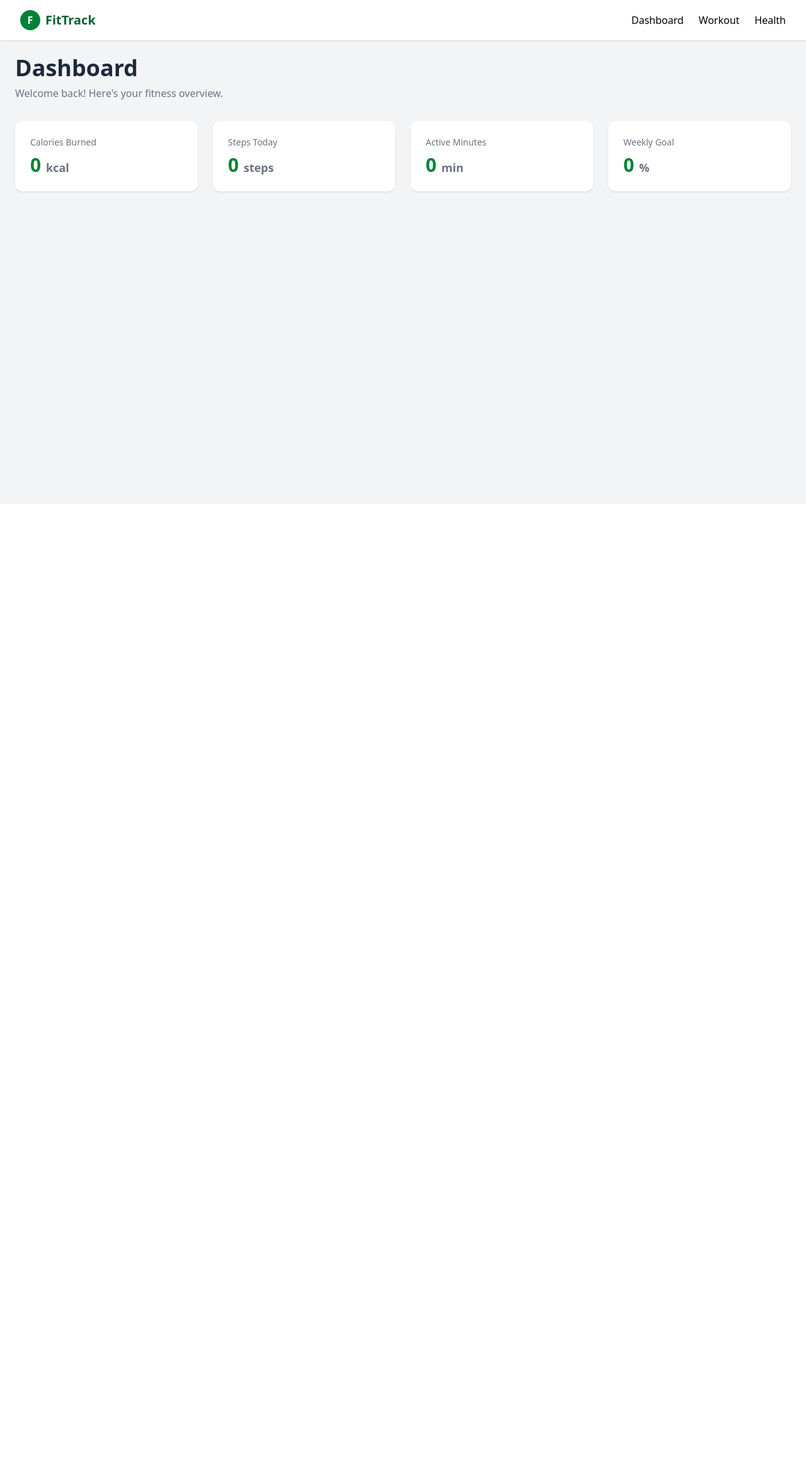
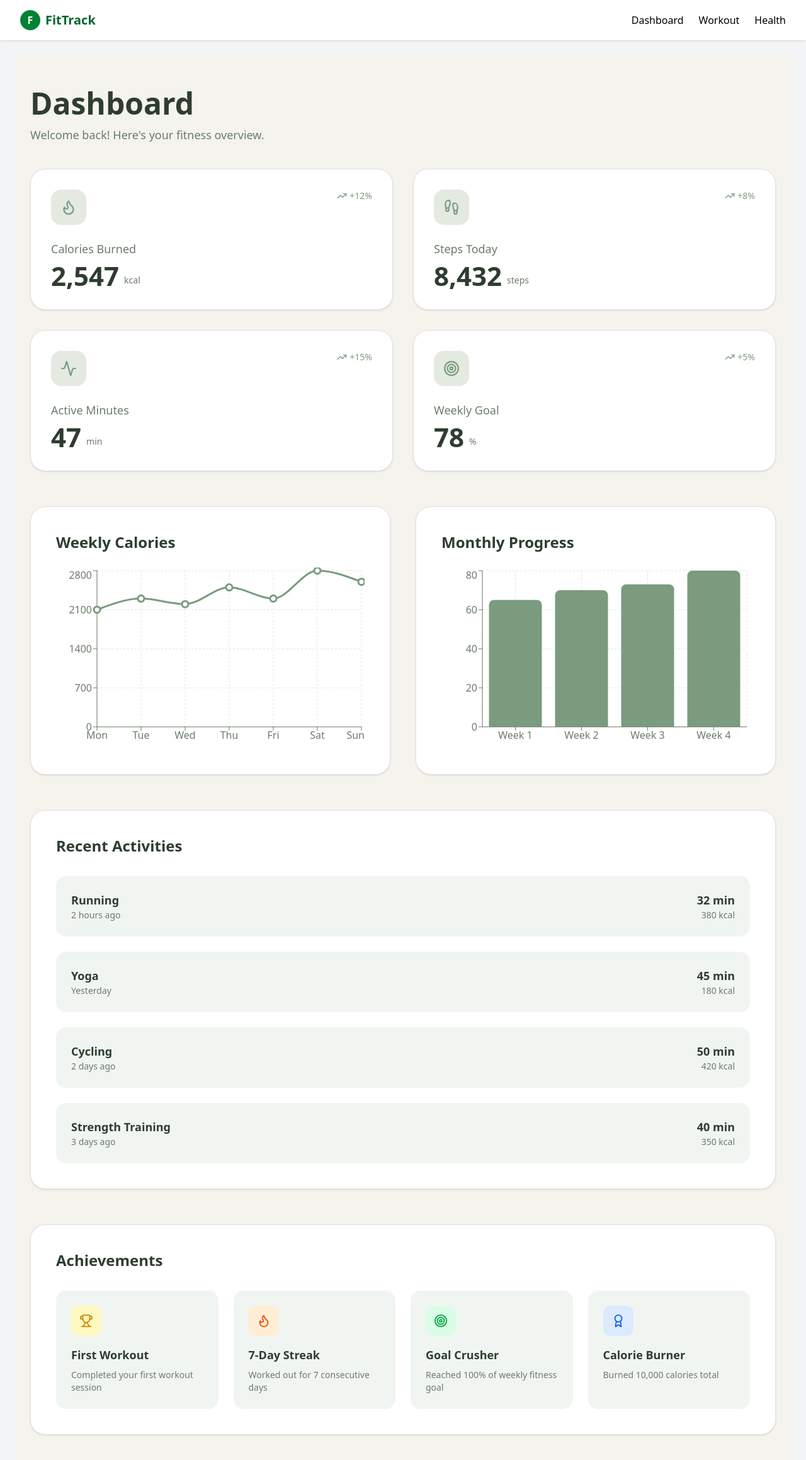
Before and after one commit to OluwadamilolaOlaniyan/Fitness-Tracker, a React (Vite) app: page /dashboard in a window 1280 px wide. Shown: the top 2318 px of the page at 63% size. Before the commit the page ends 800 px from the top, so only its background shows below. Built offline with nearby package versions, Linux system fonts and the light colour scheme.

Commit message:
added Interactive charts tracking, weekly calories,monthly progress

```diff
--- a/package.json
+++ b/package.json
@@ -15,6 +15,7 @@
     "react": "^19.2.0",
     "react-dom": "^19.2.0",
     "react-router-dom": "^7.13.0",
+    "recharts": "^3.7.0",
     "tailwindcss": "^4.1.18"
   },
   "devDependencies": {
--- /dev/null
+++ b/src/components/dashboard/Achievements.jsx
@@ -0,0 +1,66 @@
+
+import { Award, Trophy, Flame, Target } from "lucide-react";
+
+export default function Achievements() {
+  const achievements = [
+    {
+      icon: Trophy,
+      title: "First Workout",
+      description: "Completed your first workout session",
+      color: "bg-yellow-100 text-yellow-600",
+    },
+    {
+      icon: Flame,
+      title: "7-Day Streak",
+      description: "Worked out for 7 consecutive days",
+      color: "bg-orange-100 text-orange-600",
+    },
+    {
+      icon: Target,
+      title: "Goal Crusher",
+      description: "Reached 100% of weekly fitness goal",
+      color: "bg-green-100 text-green-600",
+    },
+    {
+      icon: Award,
+      title: "Calorie Burner",
+      description: "Burned 10,000 calories total",
+      color: "bg-blue-100 text-blue-600",
+    },
+  ];
+
+  return (
+    <div className="bg-white rounded-3xl p-10 shadow-sm border border-[#E6E2DA] animate-fadeIn mt-14">
+
+      <h2 className="text-2xl font-semibold text-[#2E3D2F] mb-8">
+        Achievements
+      </h2>
+
+      <div className="grid sm:grid-cols-2 lg:grid-cols-4 gap-6">
+        {achievements.map((item, index) => {
+          const Icon = item.icon;
+          return (
+            <div
+              key={index}
+              className="bg-[#F1F5F1] rounded-2xl p-6 hover:shadow-md transition duration-300 flex flex-col items-start"
+            >
+              <div
+                className={`w-12 h-12 rounded-xl flex items-center justify-center mb-4 ${item.color}`}
+              >
+                <Icon size={22} />
+              </div>
+
+              <h3 className="text-lg font-semibold text-[#2E3D2F] mb-2">
+                {item.title}
+              </h3>
+
+              <p className="text-sm text-[#6B7C6B]">
+                {item.description}
+              </p>
+            </div>
+          );
+        })}
+      </div>
+    </div>
+  );
+}
--- /dev/null
+++ b/src/components/dashboard/MetricCard.jsx
@@ -0,0 +1,34 @@
+
+import { TrendingUp } from "lucide-react";
+
+export default function MetricCard({ icon: Icon, title, value, unit, trend }) {
+  return (
+    <div className="bg-white rounded-3xl p-8 shadow-sm border border-[#E6E2DA]
+                    hover:shadow-lg transition duration-300 animate-fadeIn">
+
+      <div className="flex justify-between items-start mb-6">
+        <div className="w-14 h-14 bg-[#E4E9E2] rounded-2xl flex items-center justify-center">
+          <Icon className="text-[#7A9B7E]" size={26} />
+        </div>
+
+        <div className="flex items-center text-[#7A9B7E] text-sm font-medium">
+          <TrendingUp size={16} className="mr-1" />
+          {trend}
+        </div>
+      </div>
+
+      <p className="text-[#6B7C6B] text-lg mb-2">
+        {title}
+      </p>
+
+      <div className="flex items-end gap-2">
+        <h2 className="text-[42px] font-bold text-[#2E3D2F] leading-none">
+          {value}
+        </h2>
+        <span className="text-[#6B7C6B] mb-1 text-sm">
+          {unit}
+        </span>
+      </div>
+    </div>
+  );
+}
--- /dev/null
+++ b/src/components/dashboard/MonthlyProgressChart.jsx
@@ -0,0 +1,41 @@
+
+import {
+  BarChart,
+  Bar,
+  XAxis,
+  YAxis,
+  Tooltip,
+  ResponsiveContainer,
+  CartesianGrid,
+} from "recharts";
+
+const data = [
+  { week: "Week 1", progress: 65 },
+  { week: "Week 2", progress: 70 },
+  { week: "Week 3", progress: 73 },
+  { week: "Week 4", progress: 80 },
+];
+
+export default function MonthlyProgressChart() {
+  return (
+    <div className="bg-white rounded-3xl p-10 shadow-sm border border-[#E6E2DA] animate-fadeIn">
+
+      <h2 className="text-2xl font-semibold text-[#2E3D2F] mb-6">
+        Monthly Progress
+      </h2>
+
+      <div className="h-72">
+        <ResponsiveContainer width="100%" height="100%">
+          <BarChart data={data}>
+            <CartesianGrid strokeDasharray="3 3" stroke="#E6E2DA" />
+            <XAxis dataKey="week" stroke="#6B7C6B" />
+            <YAxis stroke="#6B7C6B" />
+            <Tooltip />
+            <Bar dataKey="progress" fill="#7A9B7E" radius={[8, 8, 0, 0]} />
+          </BarChart>
+        </ResponsiveContainer>
+      </div>
+
+    </div>
+  );
+}
--- /dev/null
+++ b/src/components/dashboard/RecentActivities.jsx
@@ -0,0 +1,47 @@
+export default function RecentActivities() {
+  const activities = [
+    { name: "Running", time: "2 hours ago", duration: "32 min", kcal: "380 kcal" },
+    { name: "Yoga", time: "Yesterday", duration: "45 min", kcal: "180 kcal" },
+    { name: "Cycling", time: "2 days ago", duration: "50 min", kcal: "420 kcal" },
+    { name: "Strength Training", time: "3 days ago", duration: "40 min", kcal: "350 kcal" },
+  ];
+
+  return (
+    <div className="bg-white rounded-3xl p-10 shadow-sm border border-[#E6E2DA] animate-fadeIn">
+
+      <h2 className="text-2xl font-semibold text-[#2E3D2F] mb-8">
+        Recent Activities
+      </h2>
+
+      <div className="space-y-6">
+        {activities.map((activity, index) => (
+          <div
+            key={index}
+            className="bg-[#F1F5F1] rounded-2xl p-6 flex flex-col sm:flex-row
+                       justify-between items-start sm:items-center gap-4
+                       hover:shadow-md transition duration-300"
+          >
+            <div>
+              <h3 className="text-lg font-semibold text-[#2E3D2F]">
+                {activity.name}
+              </h3>
+              <p className="text-[#6B7C6B] text-sm">
+                {activity.time}
+              </p>
+            </div>
+
+            <div className="text-left sm:text-right">
+              <p className="text-lg font-semibold text-[#2E3D2F]">
+                {activity.duration}
+              </p>
+              <p className="text-[#6B7C6B] text-sm">
+                {activity.kcal}
+              </p>
+            </div>
+          </div>
+        ))}
+      </div>
+
+    </div>
+  );
+}
--- /dev/null
+++ b/src/components/dashboard/WeeklyCaloriesChart.jsx
@@ -0,0 +1,50 @@
+
+import {
+  LineChart,
+  Line,
+  XAxis,
+  YAxis,
+  Tooltip,
+  ResponsiveContainer,
+  CartesianGrid,
+} from "recharts";
+
+const data = [
+  { day: "Mon", calories: 2100 },
+  { day: "Tue", calories: 2300 },
+  { day: "Wed", calories: 2200 },
+  { day: "Thu", calories: 2500 },
+  { day: "Fri", calories: 2300 },
+  { day: "Sat", calories: 2800 },
+  { day: "Sun", calories: 2600 },
+];
+
+export default function WeeklyCaloriesChart() {
+  return (
+    <div className="bg-white rounded-3xl p-10 shadow-sm border border-[#E6E2DA] animate-fadeIn">
+
+      <h2 className="text-2xl font-semibold text-[#2E3D2F] mb-6">
+        Weekly Calories
+      </h2>
+
+      <div className="h-72">
+        <ResponsiveContainer width="100%" height="100%">
+          <LineChart data={data}>
+            <CartesianGrid strokeDasharray="3 3" stroke="#E6E2DA" />
+            <XAxis dataKey="day" stroke="#6B7C6B" />
+            <YAxis stroke="#6B7C6B" />
+            <Tooltip />
+            <Line
+              type="monotone"
+              dataKey="calories"
+              stroke="#7A9B7E"
+              strokeWidth={3}
+              dot={{ r: 5 }}
+            />
+          </LineChart>
+        </ResponsiveContainer>
+      </div>
+
+    </div>
+  );
+}
--- a/src/index.css
+++ b/src/index.css
@@ -1,2 +1,11 @@
 
 @import "tailwindcss";
+
+@keyframes fadeIn {
+  from { opacity: 0; transform: translateY(15px); }
+  to { opacity: 1; transform: translateY(0); }
+}
+
+.animate-fadeIn {
+  animation: fadeIn 0.6s ease forwards;
+}
--- a/src/pages/Dashboard.jsx
+++ b/src/pages/Dashboard.jsx
@@ -1,53 +1,38 @@
-const Dashboard = () => {
+import { Flame, Footprints, Activity, Target } from "lucide-react";
+import MetricCard from "../components/dashboard/MetricCard";
+import WeeklyCaloriesChart from "../components/dashboard/WeeklyCaloriesChart";
+import MonthlyProgressChart from "../components/dashboard/MonthlyProgressChart";
+import RecentActivities from "../components/dashboard/RecentActivities";
+import Achievements from "../components/dashboard/Achievements";
+
+export default function Dashboard() {
   return (
-    <div className="space-y-8">
+    <div className="min-h-screen bg-[#F5F3ED] px-6 py-10">
 
-      {/* Header */}
-      <div>
-        <h1 className="text-4xl font-bold text-gray-800">Dashboard</h1>
-        <p className="text-gray-500 mt-2">
+      <div className="mb-10">
+        <h1 className="text-[48px] font-bold text-[#2E3D2F]">
+          Dashboard
+        </h1>
+        <p className="text-[#6B7C6B] text-lg">
           Welcome back! Here's your fitness overview.
         </p>
       </div>
 
-      {/* Stats Cards */}
-      <div className="grid grid-cols-1 md:grid-cols-2 lg:grid-cols-4 gap-6">
+      <div className="grid md:grid-cols-2 gap-8 mb-14">
+        <MetricCard icon={Flame} title="Calories Burned" value="2,547" unit="kcal" trend="+12%" />
+        <MetricCard icon={Footprints} title="Steps Today" value="8,432" unit="steps" trend="+8%" />
+        <MetricCard icon={Activity} title="Active Minutes" value="47" unit="min" trend="+15%" />
+        <MetricCard icon={Target} title="Weekly Goal" value="78" unit="%" trend="+5%" />
+      </div>
 
-        {/* Calories */}
-        <div className="bg-white rounded-xl shadow p-6">
-          <h3 className="text-gray-500 text-sm">Calories Burned</h3>
-          <p className="text-3xl font-bold text-green-700 mt-2">
-            0 <span className="text-lg text-gray-500">kcal</span>
-          </p>
-        </div>
+      <div className="grid lg:grid-cols-2 gap-10 mb-14">
+        <WeeklyCaloriesChart />
+        <MonthlyProgressChart />
+      </div>
 
-        {/* Steps */}
-        <div className="bg-white rounded-xl shadow p-6">
-          <h3 className="text-gray-500 text-sm">Steps Today</h3>
-          <p className="text-3xl font-bold text-green-700 mt-2">
-            0 <span className="text-lg text-gray-500">steps</span>
-          </p>
-        </div>
+      <RecentActivities />
+      <Achievements />
 
-        {/* Active Minutes */}
-        <div className="bg-white rounded-xl shadow p-6">
-          <h3 className="text-gray-500 text-sm">Active Minutes</h3>
-          <p className="text-3xl font-bold text-green-700 mt-2">
-            0 <span className="text-lg text-gray-500">min</span>
-          </p>
-        </div>
-
-        {/* Weekly Goal */}
-        <div className="bg-white rounded-xl shadow p-6">
-          <h3 className="text-gray-500 text-sm">Weekly Goal</h3>
-          <p className="text-3xl font-bold text-green-700 mt-2">
-            0 <span className="text-lg text-gray-500">%</span>
-          </p>
-        </div>
-
-      </div>
     </div>
   );
-};
-
-export default Dashboard;
+}
```
Also changed, not shown: 1 other file (tests, documents, lock files or other folders).
